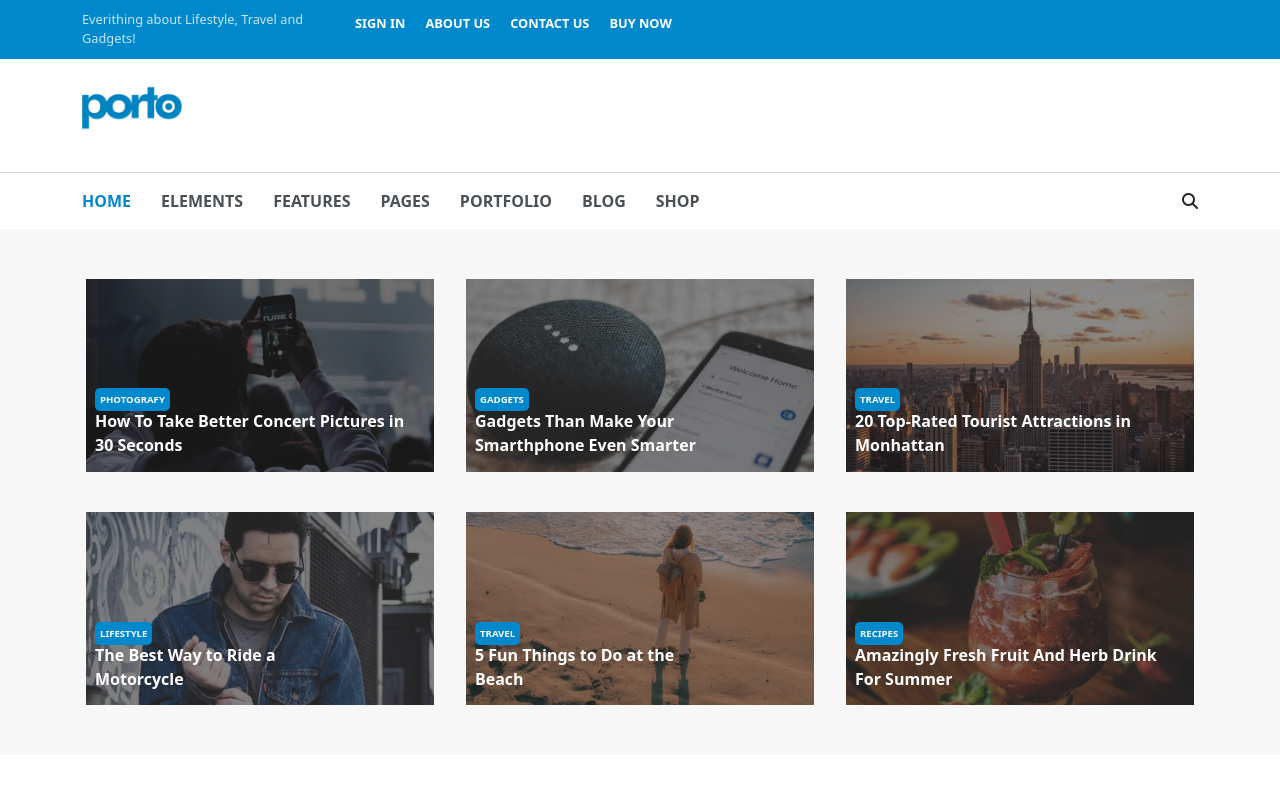
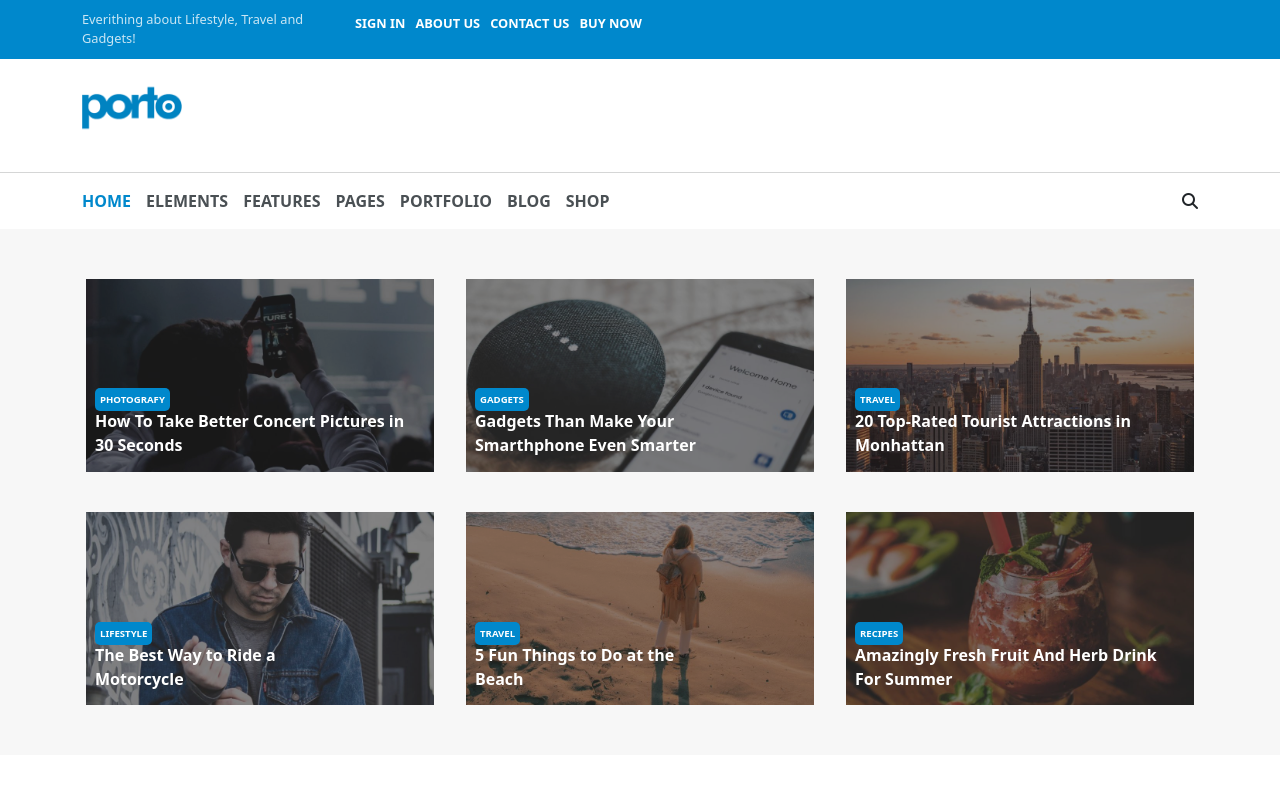
Before and after one commit to gianmaria-fadda/proj-html-vuejs, a Vue app: page / in a window 1280 px wide. Shown: the top 800 px of the page. Built offline with nearby package versions, Linux system fonts and the light colour scheme.

Commit message:
Reso dinamico header senza props

```diff
--- a/src/App.vue
+++ b/src/App.vue
@@ -13,70 +13,55 @@ import AppFooter from './components/AppFooter.vue';
 export default {
   data() {
     return {
-      headerItems: [
-        { name: 'HOME',
+      headerImg: '/public/img/logo-default-slim.png',
+      headerItemsOne: [
+        { name: 'SIGN IN', link: '#' },
+        { name: 'ABOUT US', link: '#' },
+        { name: 'CONTACT US', link: '#' },
+        { name: 'BUY NOW', link: '#' }
+      ],
+      headerItemsTwo: [
+        { name: 'HOME', link: '#' },
+        { name: 'ELEMENTS', link: '#' },
+        { name: 'FEATURES', link: '#' },
+        { name: 'PAGES', link: '#' },
+        { name: 'PORTFOLIO', link: '#' },
+        { name: 'BLOG', link: '#' },
+        { name: 'SHOP', link: '#' }
+      ],
+      footerImg: '/public/img/logo-footer.png',
+      footerItems: [
+        {
+          name: 'ABOUT THE VLOG',
+          content: 'Lorem ipsum dolor sit amet consectetur adipisicing elit. Laboriosam doloribus sapiente.',
+          img: '/public/img/our-office-4-square.jpg',
           link: '#'
         },
-        { name: 'ELEMENTS',
+        {
+          name: 'RECENT POSTS',
+          content: 'Lorem ipsum dolor sit, amet consectetur adipisicing.',
+          img: '/public/img/our-office-5-square.jpg',
           link: '#'
         },
-        { name: 'FEATURES',
-          link: '#'
-        },
-        { name: 'PAGES',
-          link: '#'
-        },
-        { name: 'PORTFOLIO',
-          link: '#'
-        },
-        { name: 'BLOG',
-          link: '#'
-        },
-        { name: 'SHOP',
-          link: '#'
-        },
-      ],
-      footerItems: [
-        { name: 'ABOUT THE VLOG',
-          content: 'Lorem ipsum dolor sit amet consectetur adipisicing elit. Laboriosam doloribus sapiente.',
-          link: '#'
-        },
-        { name: 'RECENT POSTS',
-          content: 'Lorem ipsum dolor sit, amet consectetur adipisicing.',
-          link: '#'
-        },
-        { name: 'RECENT COMMENTS',
+        {
+          name: 'RECENT COMMENTS',
           content: 'Lorem ipsum dolor sit amet.',
           link: '#'
         },
-        { name: 'CATEGORIES',
-          categories: ['GADGETS',
-                       'PHOTOGRAPHY',
-                       'LIFESTYLE',
-                       'FASHION',
-                       'RECIPES',
-                       'TRAVEL',
-                       'BUSINESS',
-                       'ARCHITECTURE',
-                       'REVIEWS',
-                       'SPORTS',
-                       'VIDEOS',
-                       'TECHNOLOGY',
-                       'DESIGN'
-                      ],
+        {
+          name: 'CATEGORIES',
+          categories: [
+            'GADGETS', 'PHOTOGRAPHY', 'LIFESTYLE', 'FASHION', 'RECIPES',
+            'TRAVEL', 'BUSINESS', 'ARCHITECTURE', 'REVIEWS', 'SPORTS',
+            'VIDEOS', 'TECHNOLOGY', 'DESIGN'
+          ],
           link: '#'
         },
-        { name: 'FAQ\'s',
-          link: '#'
-        },
-        { name: 'Sitemap',
-          link: '#'
-        },
-        { name: 'Contact Us',
-          link: '#'
-        },
+        { name: 'FAQ\'s', link: '#' },
+        { name: 'Sitemap', link: '#' },
+        { name: 'Contact Us', link: '#' },
       ]
-    }
+    };
   },
   // 2) Dichiarazione del componente
   components: {
@@ -91,11 +76,11 @@ export default {
 
 <template>
     <!-- 3) Utilizzo del componente -->
-    <AppHeader />
+    <AppHeader :menu-items="headerItems" :header-img="headerImg" />
 
     <AppMain />
 
-    <AppFooter />
+    <AppFooter :menu-items="footerItems" :footer-img="footerImg" />
 
 </template>
 
--- a/src/components/AppHeader.vue
+++ b/src/components/AppHeader.vue
@@ -2,6 +2,22 @@
 export default {
   data() {
     return {
+      headerImg: '/public/img/logo-default-slim.png',
+      headerItemsOne: [
+        { name: 'SIGN IN', link: '#' },
+        { name: 'ABOUT US', link: '#' },
+        { name: 'CONTACT US', link: '#' },
+        { name: 'BUY NOW', link: '#' }
+      ],
+      headerItemsTwo: [
+        { name: 'HOME', link: '#' },
+        { name: 'ELEMENTS', link: '#' },
+        { name: 'FEATURES', link: '#' },
+        { name: 'PAGES', link: '#' },
+        { name: 'PORTFOLIO', link: '#' },
+        { name: 'BLOG', link: '#' },
+        { name: 'SHOP', link: '#' }
+      ]
     }
   }
 }
@@ -18,16 +34,13 @@ export default {
             </p>
           </div>
           <div class="col ps-0">
-            <a class="ps-0" href="#">SIGN IN</a>
-            <a href="#">ABOUT US</a>
-            <a href="#">CONTACT US</a>
-            <a href="#">BUY NOW</a>
+            <a v-for="(link, i) in headerItemsOne" key="i" class="ps-0" href="#">{{ link.name }}</a>
           </div>
         </div>
       </div>
     </div>
     <div class="container py-4">
-      <img src="/public/img/logo-default-slim.png" alt="logo-default-slim">
+      <img :src="headerImg" alt="logo-default-slim">
     </div>
 
     <hr class="text-body-secondary">
@@ -35,13 +48,7 @@ export default {
     <div class="container">
       <div class="row">
         <div class="col pb-3">
-          <a class="ps-0" href="#">HOME</a>
-          <a href="#">ELEMENTS</a>
-          <a href="#">FEATURES</a>
-          <a href="#">PAGES</a>
-          <a href="#">PORTFOLIO</a>
-          <a href="#">BLOG</a>
-          <a href="#">SHOP</a>
+          <a v-for="(link, i) in headerItemsTwo" key="i" class="ps-0" href="#">{{ link.name }}</a>
         </div>
         <div class="col text-end">
           <i class="fa-solid fa-magnifying-glass"></i>
```
